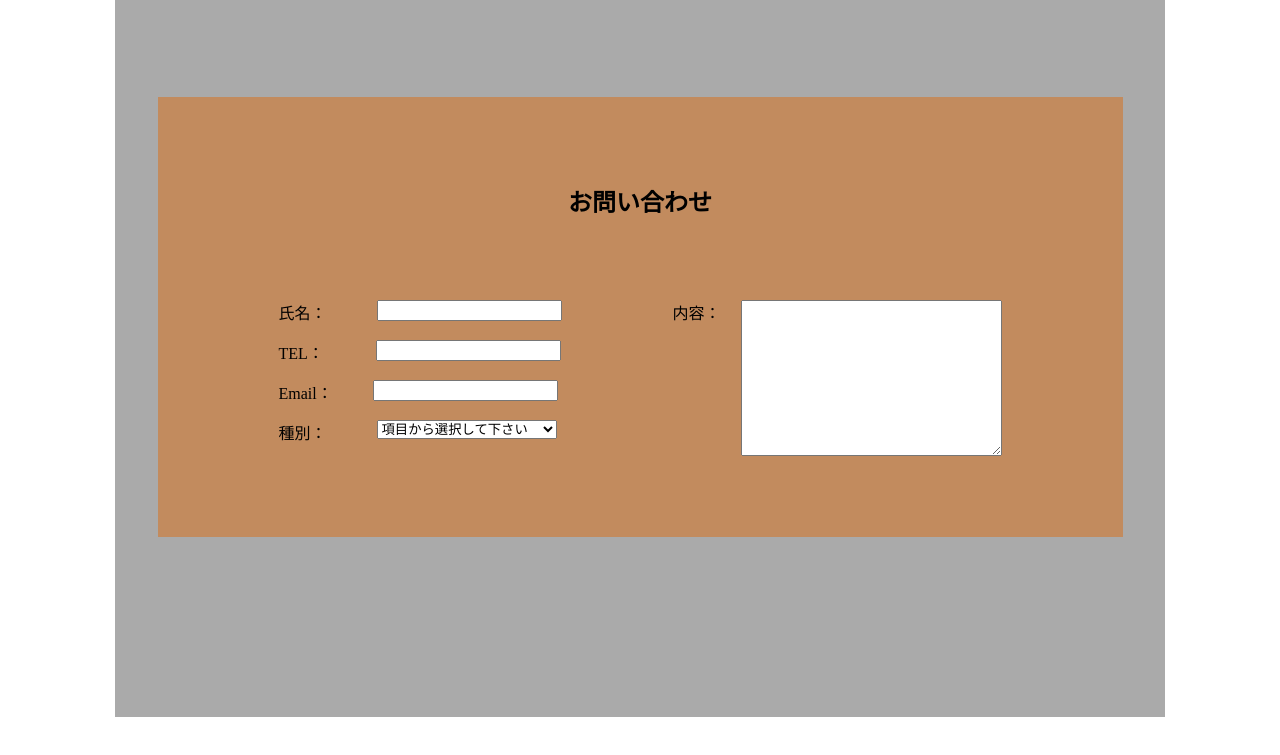
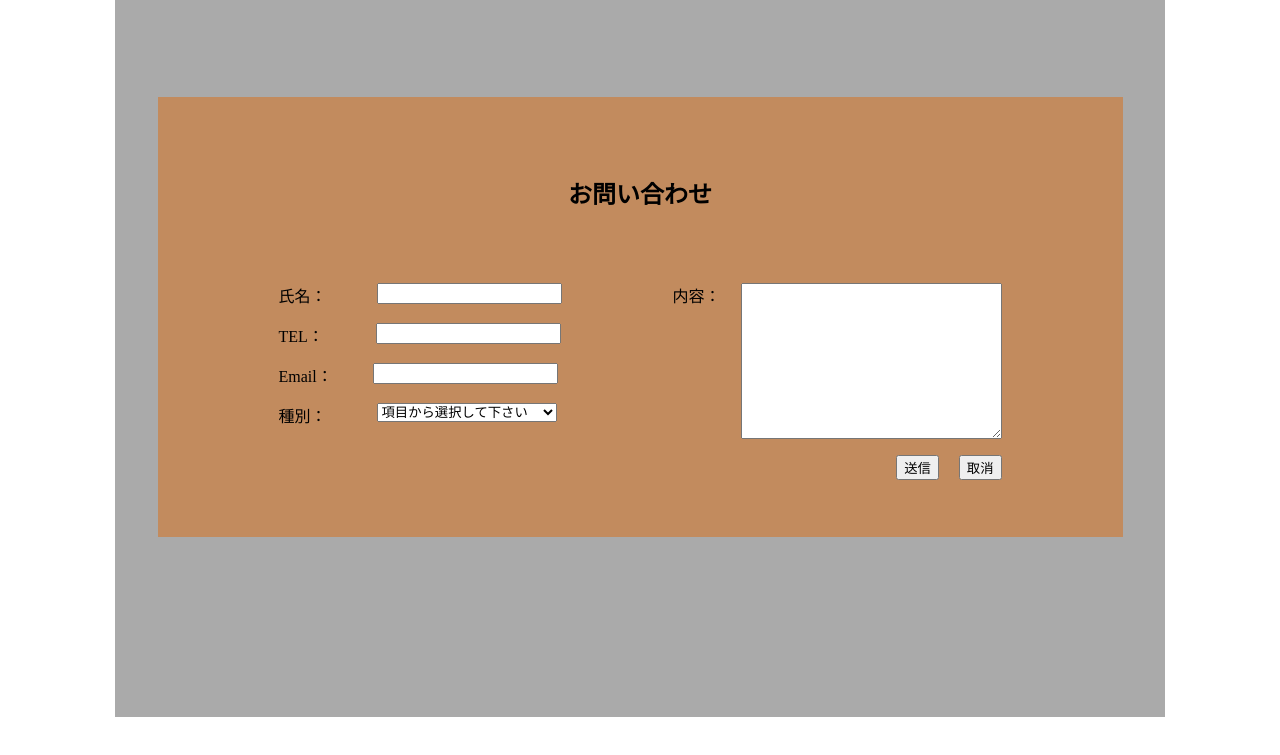
Before and after one commit to if-tech-support/web-site1, a plain HTML site: page index.html in a window 1280 px wide. Shown: the part 2806-3561 px from the top of the page. Drawn offline with Linux system fonts and the light colour scheme.

Commit message:
add:form-section に 追加/取消ボタンを追加

```diff
--- a/index.html
+++ b/index.html
@@ -187,6 +187,10 @@
               <dt class="form-detail">内容：</dt>
               <textarea  cols="30" rows="10"></textarea>
             </dl>
+            <div class="form-button">
+              <button>送信</button>
+              <button>取消</button>
+            </div>
           </div>
         </form>
       </div>
--- a/style.css
+++ b/style.css
@@ -251,5 +251,13 @@ form {
   padding-right: 20px;
 }
 
+.form-button {
+  display: flex;
+  justify-content: flex-end;
+}
+
+.form-button button {
+  margin-left: 20px;
+}
 
 /* contact-form-content ここまで */
```
